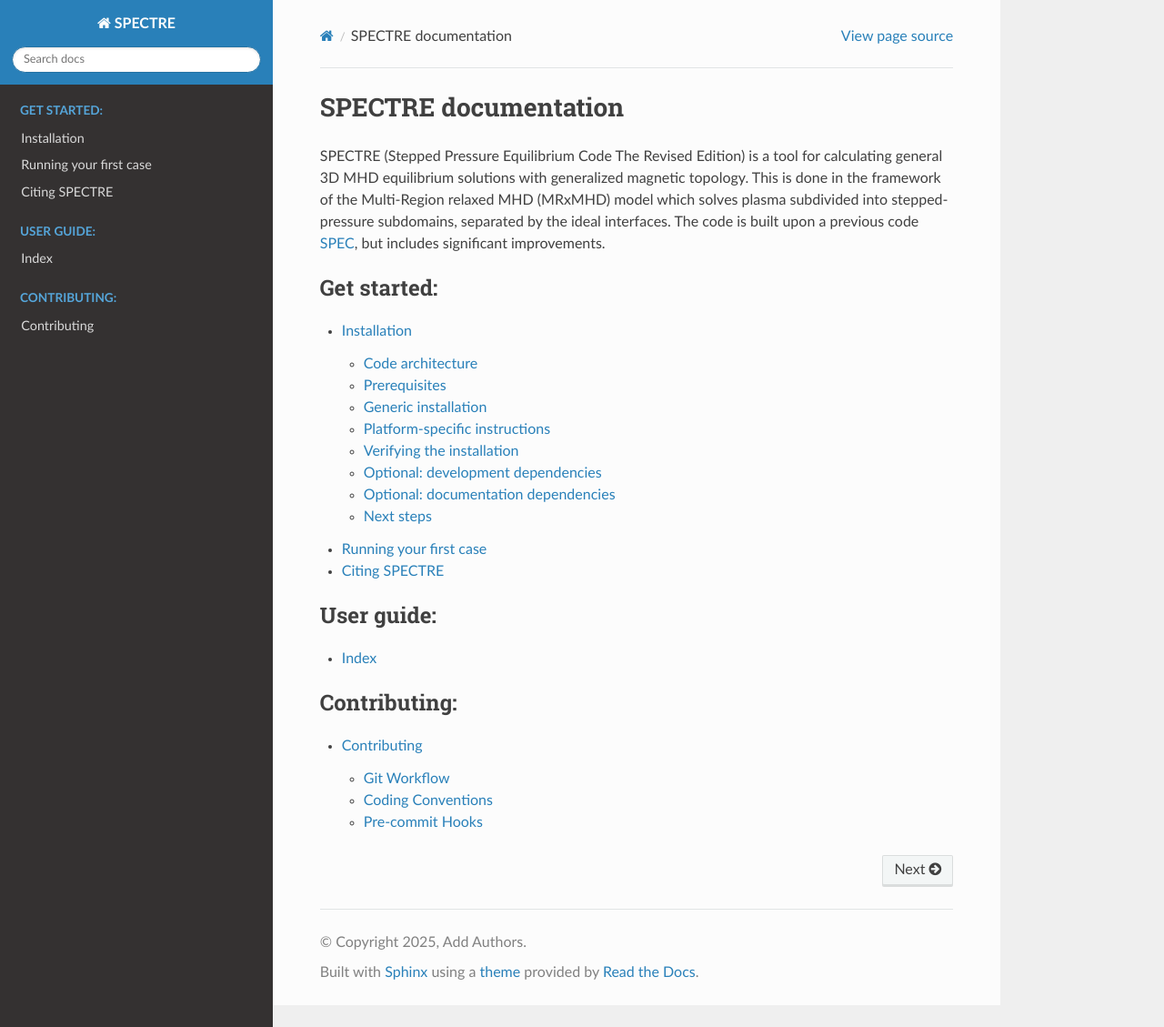
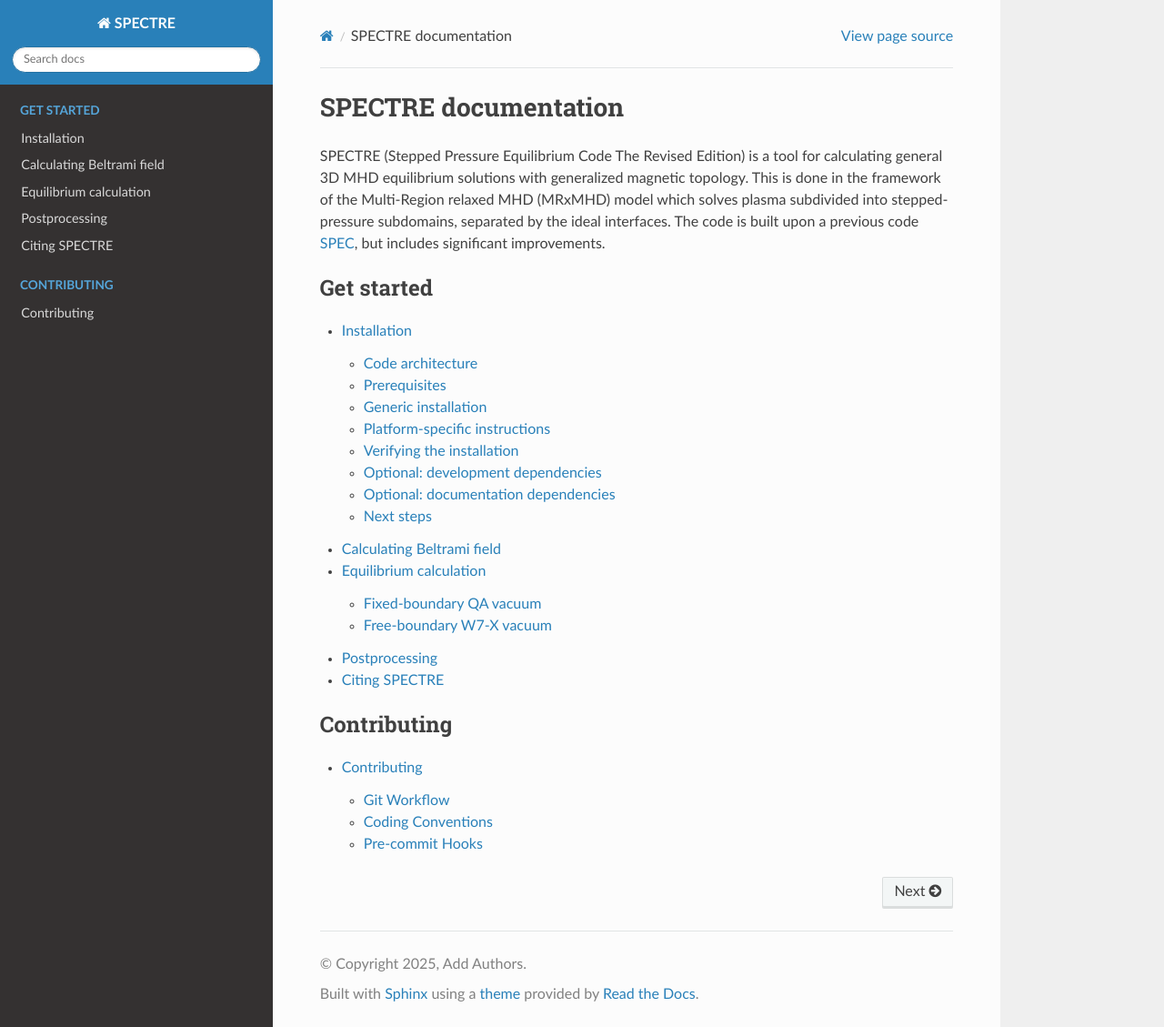
Before and after one commit to ANU-HPC/SPECTRE, a Sphinx documentation site: the page built from docs/source/index.rst, in a window 1280 px wide and 1129 px high. Shown: the whole window at 91% size. Built offline with Sphinx 7.4.7 and the Read the Docs theme 3.1.0, drawn with Linux system fonts in a browser that asks for light colours; pages that are not in the unit, such as notebooks, are missing from menus.

Commit message:
Updated and expanded docs

```diff
--- /dev/null
+++ b/docs/source/equilibrium_calculation/qa_vac.rst
@@ -0,0 +1,5 @@
+#####
+Fixed-boundary QA vacuum
+#####
+
+bla bla
--- /dev/null
+++ b/docs/source/equilibrium_calculation/w7x_freeb_vac.rst
@@ -0,0 +1,5 @@
+#####
+Free-boundary W7-X vacuum
+#####
+
+bla bla
--- /dev/null
+++ b/docs/source/get_started/postprocessing.rst
@@ -0,0 +1,3 @@
+##############
+Postprocessing
+##############
--- a/docs/source/get_started/running_first_case.rst
+++ /dev/null
@@ -1,3 +0,0 @@
-#######################
-Running your first case
-#######################
--- a/docs/source/index.rst
+++ b/docs/source/index.rst
@@ -16,24 +16,20 @@ improvements.
 
 .. toctree::
    :maxdepth: 2
-   :caption: Get started:
+   :caption: Get started
 
    get_started/installation
-   get_started/running_first_case
+   get_started/calculating_field
+   equilibrium_calculation/index
+   get_started/postprocessing
    get_started/citing
 
 .. toctree::
    :maxdepth: 2
-   :caption: User guide:
-
-   user_guide/index
-
-.. toctree::
-   :maxdepth: 2
-   :caption: Contributing:
+   :caption: Contributing
 
    contributing/index
 
 .. toctree::
    :maxdepth: 2
-   :caption: API Reference:
+   :caption: API Reference
--- a/docs/source/user_guide/index.rst
+++ /dev/null
@@ -1,3 +0,0 @@
-#####
-Index
-#####
```
Also changed, not shown: docs/source/equilibrium_calculation/index.rst (added, +20 -0 lines), docs/source/get_started/calculating_field.rst (added, +19 -0 lines).
